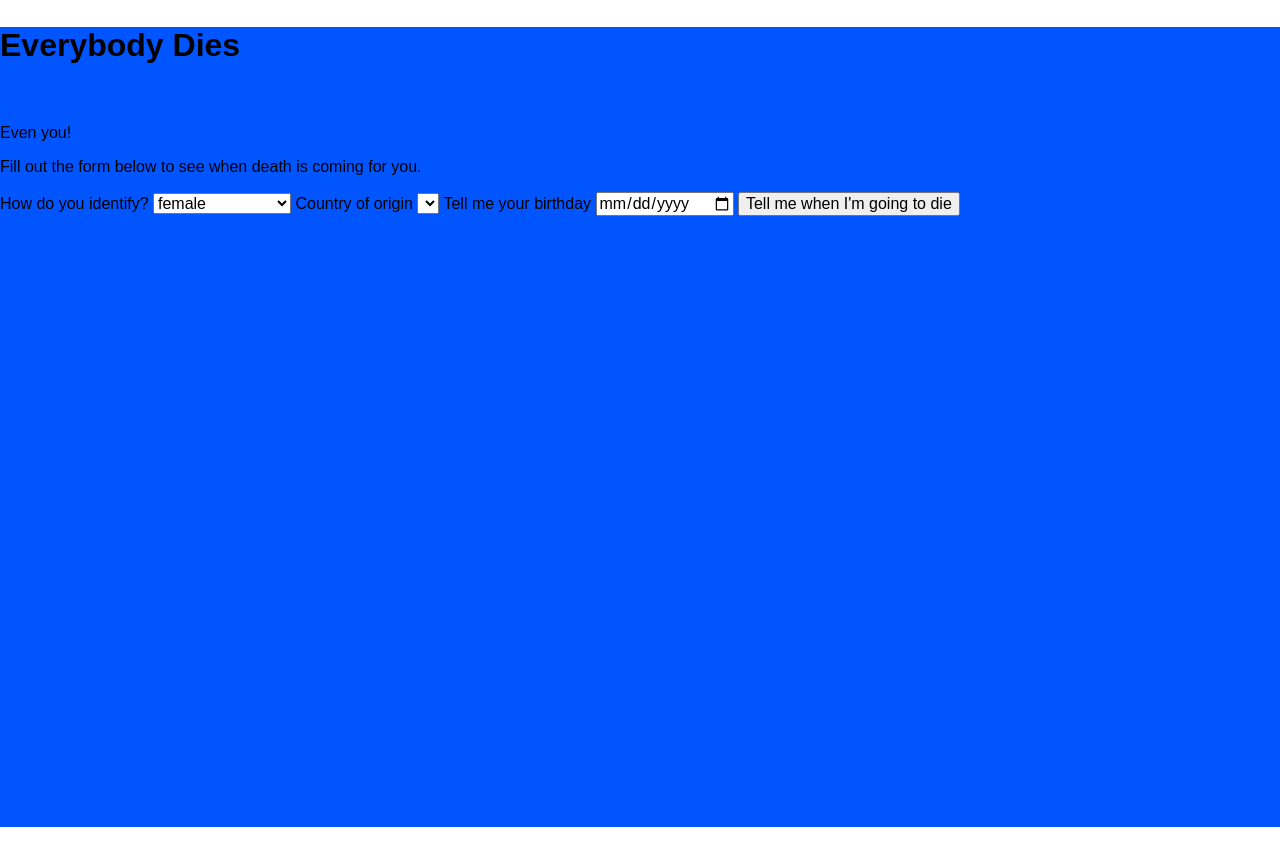
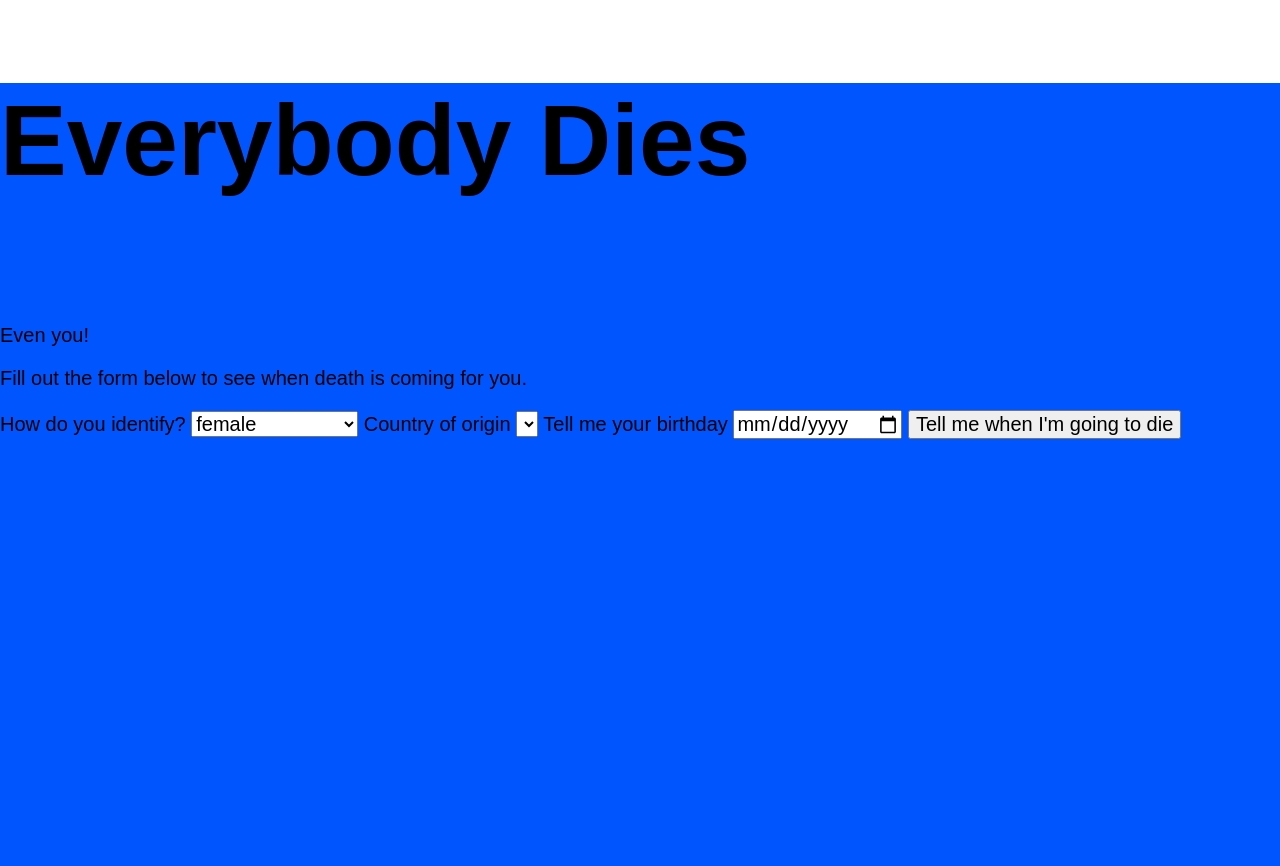
Before and after one commit to jennamaaskantalliedeegan/everybodyDies, a plain HTML site: page index.html in a window 1280 px wide. Before the commit the page ends 827 px from the top, so only its background shows below. Drawn offline with nearby package versions, Linux system fonts and the light colour scheme; files that its build step writes are made by us from their sources; no server answers.

Commit message:
font sizes

```diff
--- a/styles/partials/_global.scss
+++ b/styles/partials/_global.scss
@@ -2,6 +2,12 @@ section {
     height: 100vh;
 }
 
+html {
+    font-size: 125%;
+}
+h1 {
+    font-size: 5rem;
+}
 section.landing {
     background: #0055ff;
 }
```
